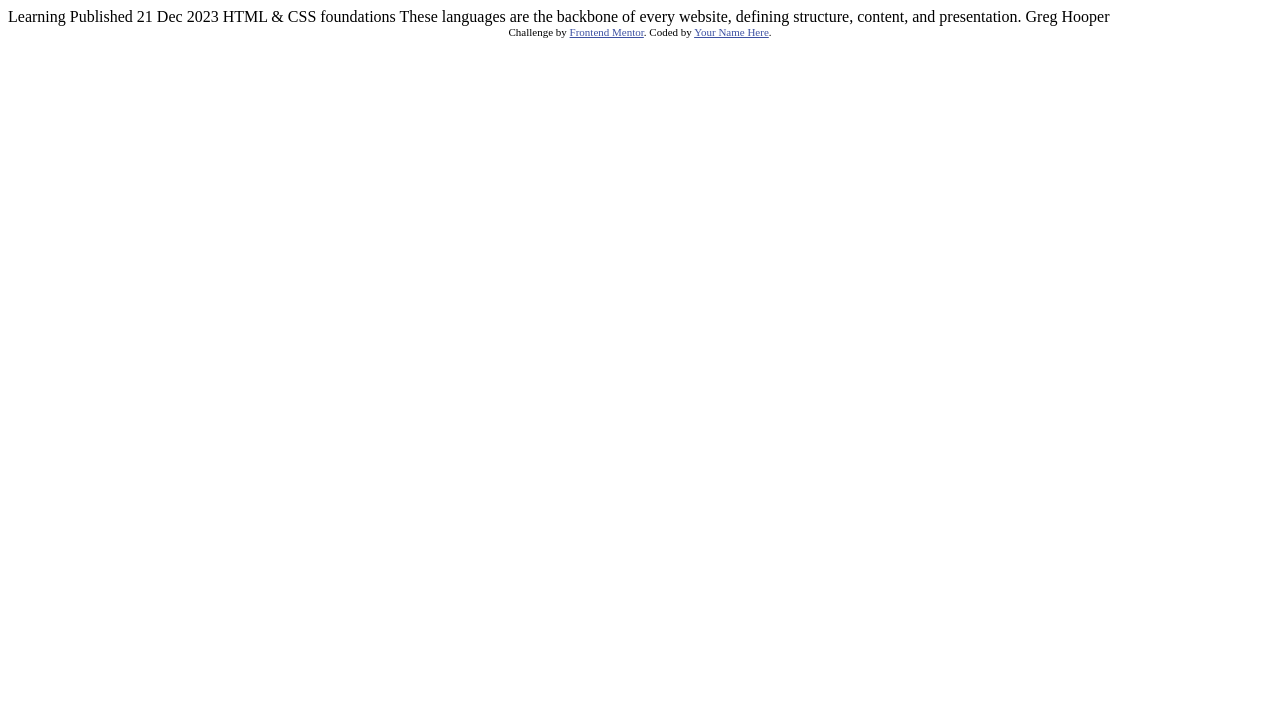
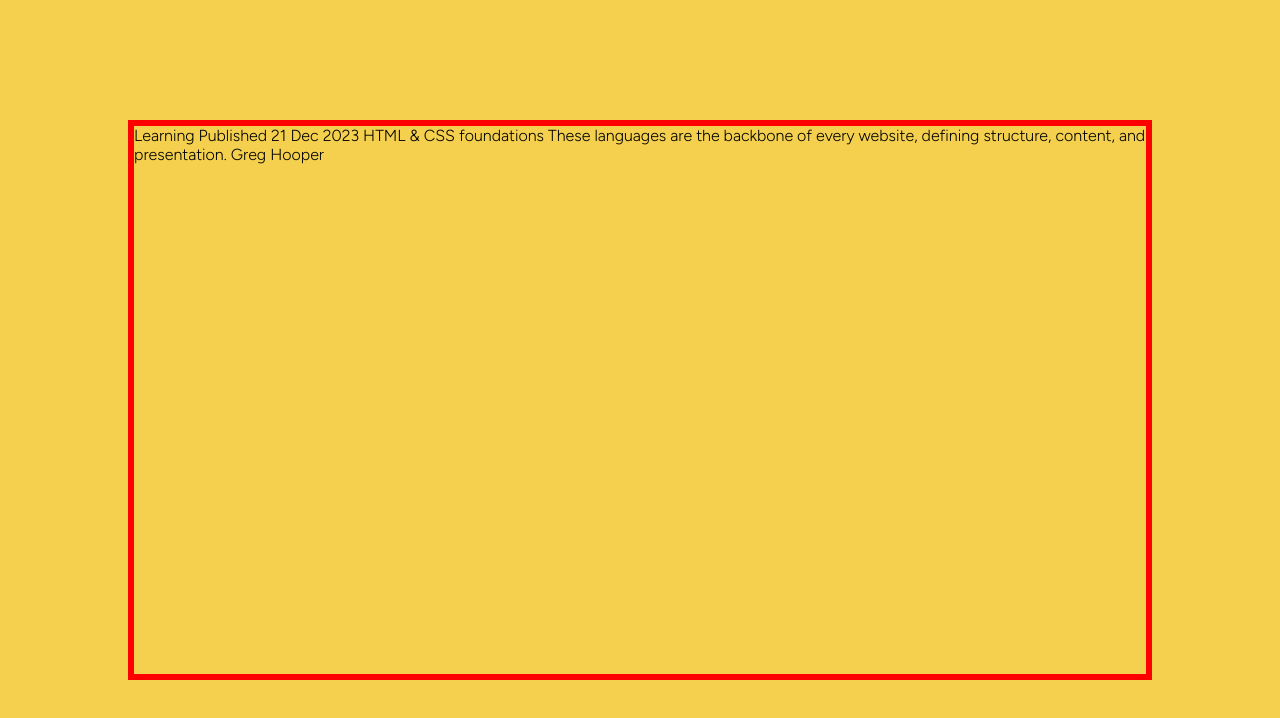
Before and after one commit to UdayPahan/blog-preview-card, a plain HTML site: page index.html in a window 1280 px wide. Drawn offline with Linux system fonts and the light colour scheme.

Commit message:
create a container

```diff
--- /dev/null
+++ b/global.css
@@ -0,0 +1,8 @@
+*,*::before,*::after{
+   box-sizing: border-box;
+}
+
+*{
+   margin:0;
+   padding:0;
+}
--- a/index.html
+++ b/index.html
@@ -2,23 +2,34 @@
 <html lang="en">
 <head>
   <meta charset="UTF-8">
-  <meta name="viewport" content="width=device-width, initial-scale=1.0"> <!-- displays site properly based on user's device -->
+  <meta name="viewport" content="width=device-width, initial-scale=1.0">
 
   <link rel="icon" type="image/png" sizes="32x32" href="./assets/images/favicon-32x32.png">
 
+<!--   FONTS
+ -->
   <link rel="preconnect" href="https://fonts.googleapis.com">
   <link rel="preconnect" href="https://fonts.gstatic.com" crossorigin>
   <link href="https://fonts.googleapis.com/css2?family=Figtree:wght@300&display=swap" rel="stylesheet">
 
+<!--   Css-Links
+ -->
+ <link rel="stylesheet" href="global.css">
+ <link rel="stylesheet" href="utility.css">
+
   <title>Frontend Mentor | Blog preview card</title>
 
-  <!-- Feel free to remove these styles or customise in your own stylesheet 👍 -->
+
   <style>
     .attribution { font-size: 11px; text-align: center; }
     .attribution a { color: hsl(228, 45%, 44%); }
   </style>
 </head>
+
+
 <body>
+
+<section class="main-container">
 
   Learning
 
@@ -29,10 +40,11 @@
   These languages are the backbone of every website, defining structure, content, and presentation.
 
   Greg Hooper
+  </section>
 
-  <div class="attribution">
-    Challenge by <a href="https://www.frontendmentor.io?ref=challenge" target="_blank">Frontend Mentor</a>.
-    Coded by <a href="#">Your Name Here</a>.
-  </div>
+<!--   <div class="attribution">
+  Challenge by <a href="https://www.frontendmentor.io?ref=challenge" target="_blank">Frontend Mentor</a>.
+  Coded by <a href="#">Your Name Here</a>.
+</div> -->
 </body>
 </html>
--- /dev/null
+++ b/utility.css
@@ -0,0 +1,28 @@
+:root{
+  /*  ## Colors   ### Primary */
+
+--Yellow: hsl(47, 88%, 63%);
+
+/* ### Neutral */
+
+--White: hsl(0, 0%, 100%);
+--Grey: hsl(0, 0%, 50%);
+--Black: hsl(0, 0%, 7%);
+}
+
+body{
+   font-family: 'Figtree', sans-serif;
+   background-color: var(--Yellow);
+   width:100vw;
+   height:100vh;
+   display:flex;
+   justify-content: center;
+   align-items: center;
+}
+
+ body section{
+   width:80vw;
+   height:70vh;
+   border:6px solid red;
+   margin-inline:auto;
+}
```
